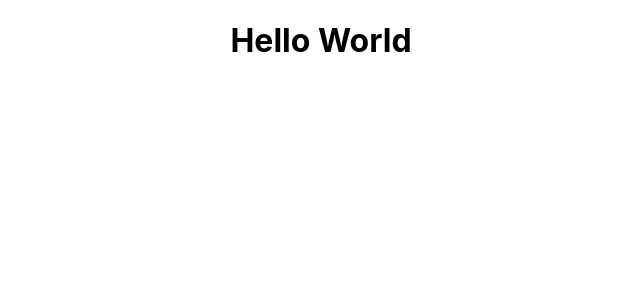
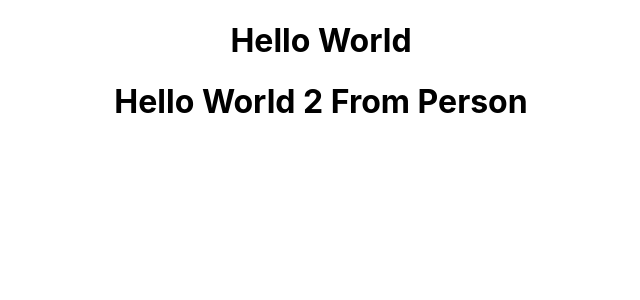
Before and after one commit to Nazmul-Karim-Tanvir/React-for-Frontend-Development-with-Redux, a React (Create React App) app in the folder my react apps/hello-world/: page / in a window 1280 px wide. Shown: the top 300 px of the page, without its empty margins (319-959 px from the left). Built offline with nearby package versions, Linux system fonts and the light colour scheme.

Commit message:
function component vs class component practice

```diff
--- a/my react apps/hello-world/src/App.js
+++ b/my react apps/hello-world/src/App.js
@@ -1,12 +1,36 @@
-import React from "react";
+import React,{Component} from "react";
 import './App.css';
+import Person from "./components/Person";
 
-function App() {
-  return (
-    <div className="App">
-      <h1>Hello World</h1>
-    </div>
-  );
+
+//function component
+// function App() {
+//   return (
+//     <div className="App">
+//       <h1>Hello World</h1>
+//       <Person/>
+//     </div>
+//   );
+// }
+
+// class component
+class App extends Component{
+  render(){
+    return (
+          <div className="App">
+            <h1>Hello World</h1>
+            <Person/>
+          </div>
+        );
+  }
 }
 
+// function Person(){
+//   return (
+//     <div>
+//       <h1>Hello World 2 From Person</h1>
+//     </div>
+//   );
+// }
+
 export default App;
--- /dev/null
+++ b/my react apps/hello-world/src/components/Person.js
@@ -0,0 +1,11 @@
+import React from "react";
+function Person(){
+    return (
+      <div>
+        <h1>Hello World 2 From Person</h1>
+      </div>
+    );
+
+  }
+
+  export default Person;
```
